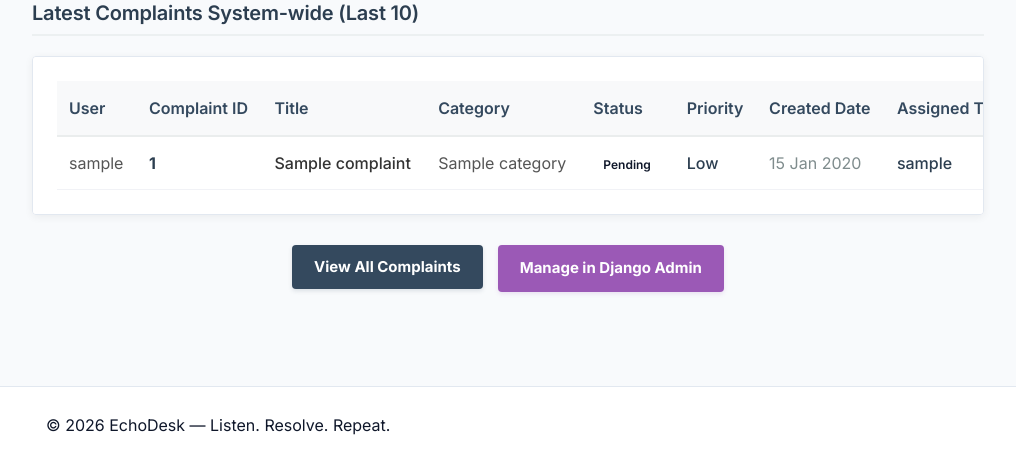
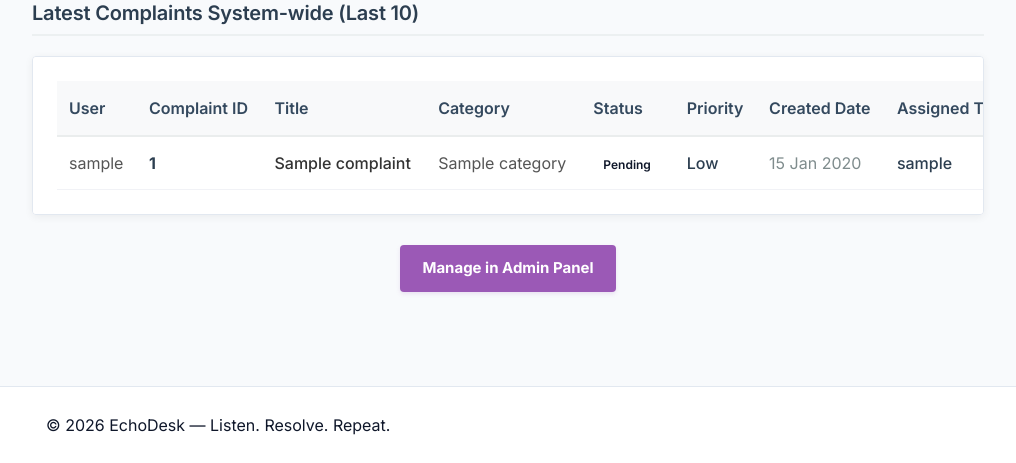
Before and after one commit to Mitesh-Chandel/Echodesk, a Django app: page /admin/ in a window 1280 px wide. Shown: the part 1247-1710 px from the top of the page, without its empty margins (262-1278 px from the left). Run offline with Django 5.2, Linux system fonts and the light colour scheme; a user stored in the database is signed in; tables that the repository leaves empty hold one stand-in row (values such as "Sample post").

Commit message:
admin_dashboard

```diff
--- a/templates/dashboard/admin_dashboard.html
+++ b/templates/dashboard/admin_dashboard.html
@@ -257,14 +257,14 @@
 
         <!-- Navigation Panel Footer -->
         <div style="text-align: center; margin-top: 30px; margin-bottom: 50px; display: flex; justify-content: center; gap: 15px;">
-            <a href="{% url 'complaints:complaint_list' %}" style="text-decoration: none;">
+            <!-- <a href="{% url 'complaints:complaint_list' %}" style="text-decoration: none;">
                 <button class="btn-secondary" style="background-color: #34495e; color: white; border: none; padding: 12px 22px; border-radius: 4px; cursor: pointer; font-size: 15px; font-weight: bold; box-shadow: 0 2px 4px rgba(52,73,94,0.15);">
                     View All Complaints
                 </button>
-            </a>
+            </a> -->
             <a href="{% url 'admin:complaints_complaint_changelist' %}" style="text-decoration: none;">
                 <button style="background-color: #9b59b6; color: white; border: none; padding: 12px 22px; border-radius: 4px; cursor: pointer; font-size: 15px; font-weight: bold; box-shadow: 0 2px 4px rgba(155,89,182,0.15);">
-                    Manage in Django Admin
+                    Manage in Admin Panel
                 </button>
             </a>
         </div>
```
